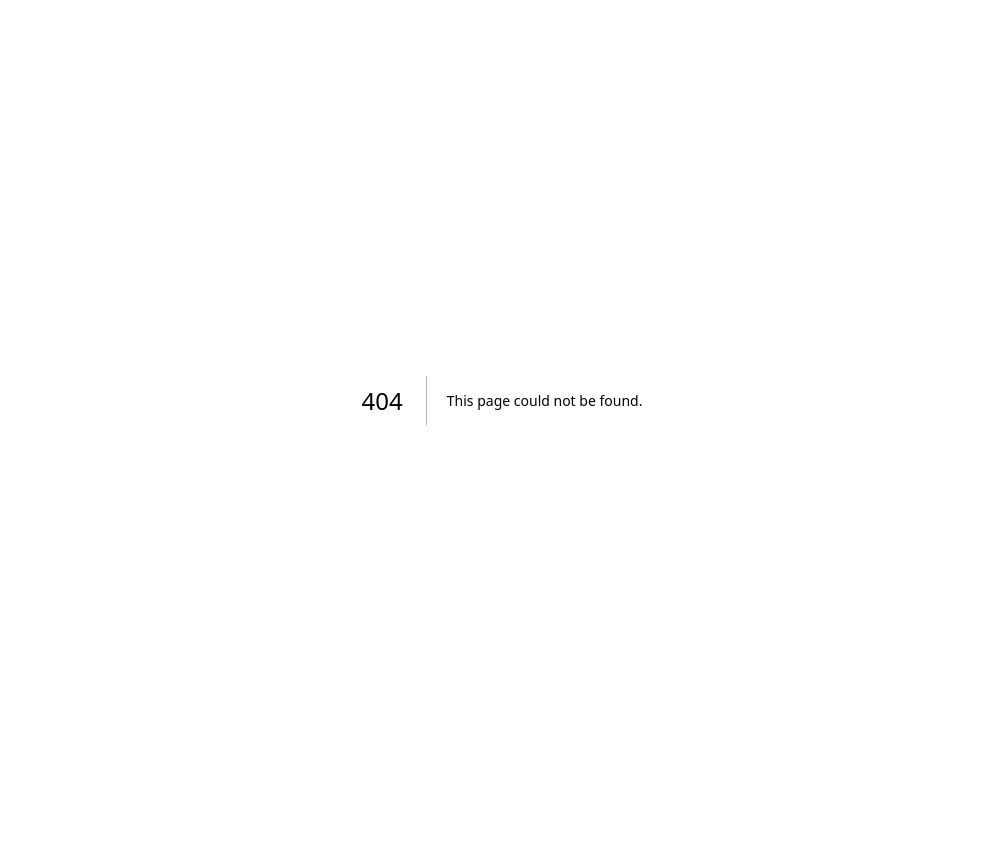
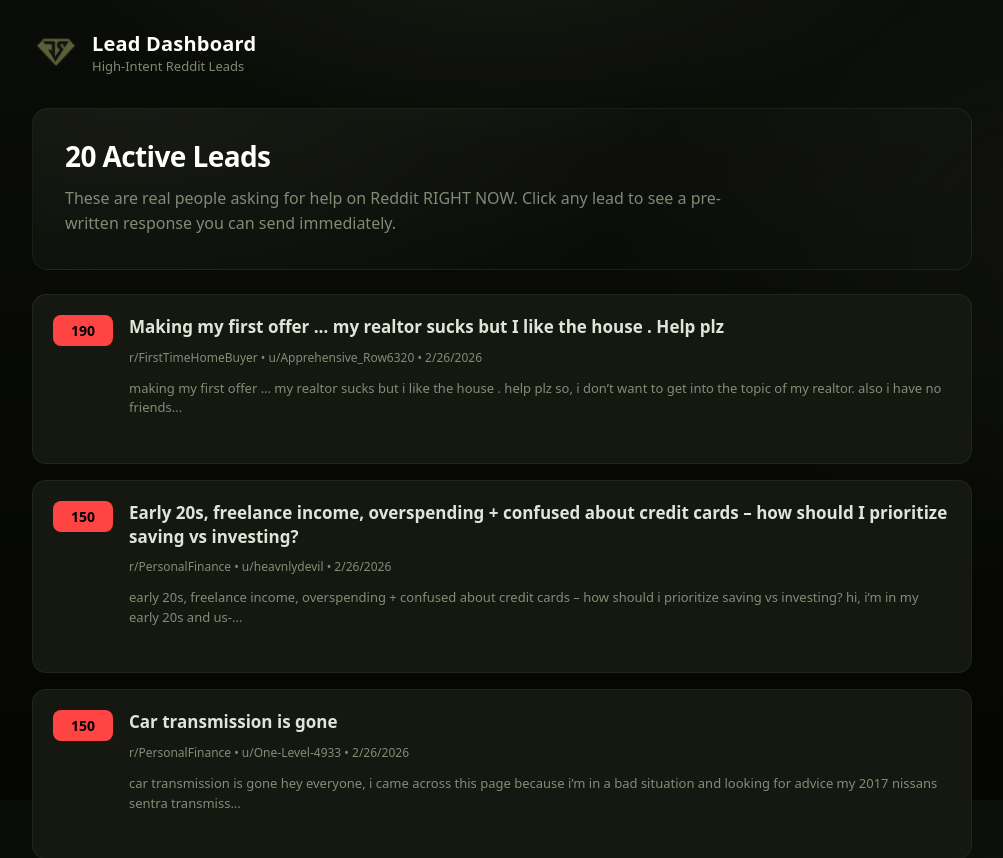
Before and after one commit to jsanches5959/joefsanches-seo, a Next.js app: page /leads in a window 1280 px wide. Before the commit this address had no page. Shown: the top 858 px of the page, without its empty margins (138-1141 px from the left). Before the commit the page ends 800 px from the top, so only its background shows below. Built offline with nearby package versions, Linux system fonts and the light colour scheme.

Commit message:
Added leads.js

```diff
--- /dev/null
+++ b/pages/leads.js
@@ -0,0 +1,201 @@
+import { useState, useEffect } from 'react';
+import Head from 'next/head';
+import Link from 'next/link';
+
+export async function getServerSideProps() {
+  const fs = require('fs');
+  const path = require('path');
+
+  let alerts = [];
+  try {
+    const alertsPath = path.join(process.cwd(), 'reddit-alerts.json');
+    alerts = JSON.parse(fs.readFileSync(alertsPath, 'utf8'));
+  } catch (error) {
+    console.error('Error loading alerts:', error);
+  }
+
+  // Sort by urgency score
+  alerts.sort((a, b) => (b.urgencyScore || 0) - (a.urgencyScore || 0));
+
+  return {
+    props: {
+      alerts: alerts.slice(0, 20), // Top 20 leads
+    },
+  };
+}
+
+export default function LeadsPage({ alerts }) {
+  const [selectedLead, setSelectedLead] = useState(null);
+
+  const generateResponse = (lead) => {
+    const baseResponse = `Hey! I saw your post about ${lead.title.toLowerCase()}. I'm Joe Sanches, a local real estate agent in Leander/Austin who specializes in helping people in exactly your situation.
+
+I'd love to offer some free advice that might help you out - no strings attached. Would you be open to a quick chat?
+
+Feel free to call/text me at 512-663-8867 or check out joefsanches.com
+
+Happy to help!`;
+
+    return baseResponse;
+  };
+
+  const copyResponse = (lead) => {
+    const response = generateResponse(lead);
+    navigator.clipboard.writeText(response);
+    alert('Response copied! Now go to Reddit and send it.');
+  };
+
+  const getUrgencyColor = (score) => {
+    if (score >= 100) return '#ff4444';
+    if (score >= 60) return '#ff9944';
+    return '#ffdd44';
+  };
+
+  return (
+    <>
+      <Head>
+        <title>Lead Dashboard - Joe Sanches</title>
+        <meta name="robots" content="noindex, nofollow" />
+      </Head>
+      <div className="container">
+        <header className="topbar">
+          <div className="brand">
+            <Link href="/">
+              <div style={{ display: 'flex', alignItems: 'center', gap: '12px' }}>
+                <img src="/logo.png" alt="Joe Sanches Logo" className="logo" />
+                <div>
+                  <h1>Lead Dashboard</h1>
+                  <p className="sub">High-Intent Reddit Leads</p>
+                </div>
+              </div>
+            </Link>
+          </div>
+        </header>
+
+        <div style={{ marginTop: '32px' }}>
+          <div className="hero" style={{ marginBottom: '24px' }}>
+            <h2 className="heroTitle" style={{ fontSize: '28px', marginBottom: '12px' }}>
+              {alerts.length} Active Leads
+            </h2>
+            <p className="heroLead">
+              These are real people asking for help on Reddit RIGHT NOW. Click any lead to see a pre-written response you can send immediately.
+            </p>
+          </div>
+
+          <div className="list">
+            {alerts.length === 0 ? (
+              <div className="card">
+                <p style={{ color: 'var(--muted)', margin: 0 }}>
+                  No active leads yet. Run the Reddit intelligence script to start collecting leads.
+                </p>
+              </div>
+            ) : (
+              alerts.map((lead, idx) => (
+                <div
+                  key={idx}
+                  className="card"
+                  style={{
+                    cursor: 'pointer',
+                    borderColor: selectedLead === idx ? 'var(--accent)' : 'var(--border)'
+                  }}
+                  onClick={() => setSelectedLead(selectedLead === idx ? null : idx)}
+                >
+                  <div style={{ display: 'flex', alignItems: 'flex-start', gap: '16px', marginBottom: '12px' }}>
+                    <div
+                      style={{
+                        background: getUrgencyColor(lead.urgencyScore),
+                        color: '#000',
+                        fontSize: '14px',
+                        fontWeight: 'bold',
+                        padding: '6px 12px',
+                        borderRadius: '8px',
+                        minWidth: '60px',
+                        textAlign: 'center'
+                      }}
+                    >
+                      {lead.urgencyScore}
+                    </div>
+                    <div style={{ flex: 1 }}>
+                      <h3 className="cardTitle" style={{ marginBottom: '8px' }}>
+                        {lead.title}
+                      </h3>
+                      <p className="cardMeta" style={{ marginBottom: '8px' }}>
+                        r/{lead.subreddit} • u/{lead.author} • {new Date(lead.timestamp).toLocaleDateString()}
+                      </p>
+                      <p style={{ fontSize: '13px', color: 'var(--muted)', lineHeight: '1.5' }}>
+                        {lead.preview}...
+                      </p>
+                    </div>
+                  </div>
+
+                  {selectedLead === idx && (
+                    <div style={{
+                      marginTop: '16px',
+                      padding: '16px',
+                      background: 'rgba(107,120,84,0.1)',
+                      borderRadius: '8px',
+                      border: '1px solid var(--accent)'
+                    }}>
+                      <h4 style={{
+                        fontSize: '14px',
+                        color: 'var(--accent-light)',
+                        marginBottom: '12px',
+                        fontWeight: 600
+                      }}>
+                        Pre-Written Response:
+                      </h4>
+                      <div style={{
+                        background: 'rgba(0,0,0,0.3)',
+                        padding: '12px',
+                        borderRadius: '6px',
+                        marginBottom: '12px',
+                        fontSize: '13px',
+                        lineHeight: '1.6',
+                        whiteSpace: 'pre-wrap',
+                        color: 'rgba(255,255,255,0.9)'
+                      }}>
+                        {generateResponse(lead)}
+                      </div>
+                      <div style={{ display: 'flex', gap: '12px' }}>
+                        <button
+                          onClick={() => copyResponse(lead)}
+                          className="btn accent"
+                          style={{
+                            border: 'none',
+                            cursor: 'pointer',
+                            fontSize: '13px'
+                          }}
+                        >
+                          Copy Response
+                        </button>
+                        <a
+                          href={lead.url}
+                          target="_blank"
+                          rel="noopener noreferrer"
+                          className="btn"
+                          style={{ fontSize: '13px' }}
+                        >
+                          Open Reddit Post
+                        </a>
+                      </div>
+                    </div>
+                  )}
+                </div>
+              ))
+            )}
+          </div>
+        </div>
+
+        <footer className="footer">
+          <p>Lead Dashboard - For Joe Sanches Use Only</p>
+        </footer>
+
+        <style jsx>{`
+          .container {
+            padding-bottom: 60px;
+          }
+        `}</style>
+      </div>
+    </>
+  );
+}
```
